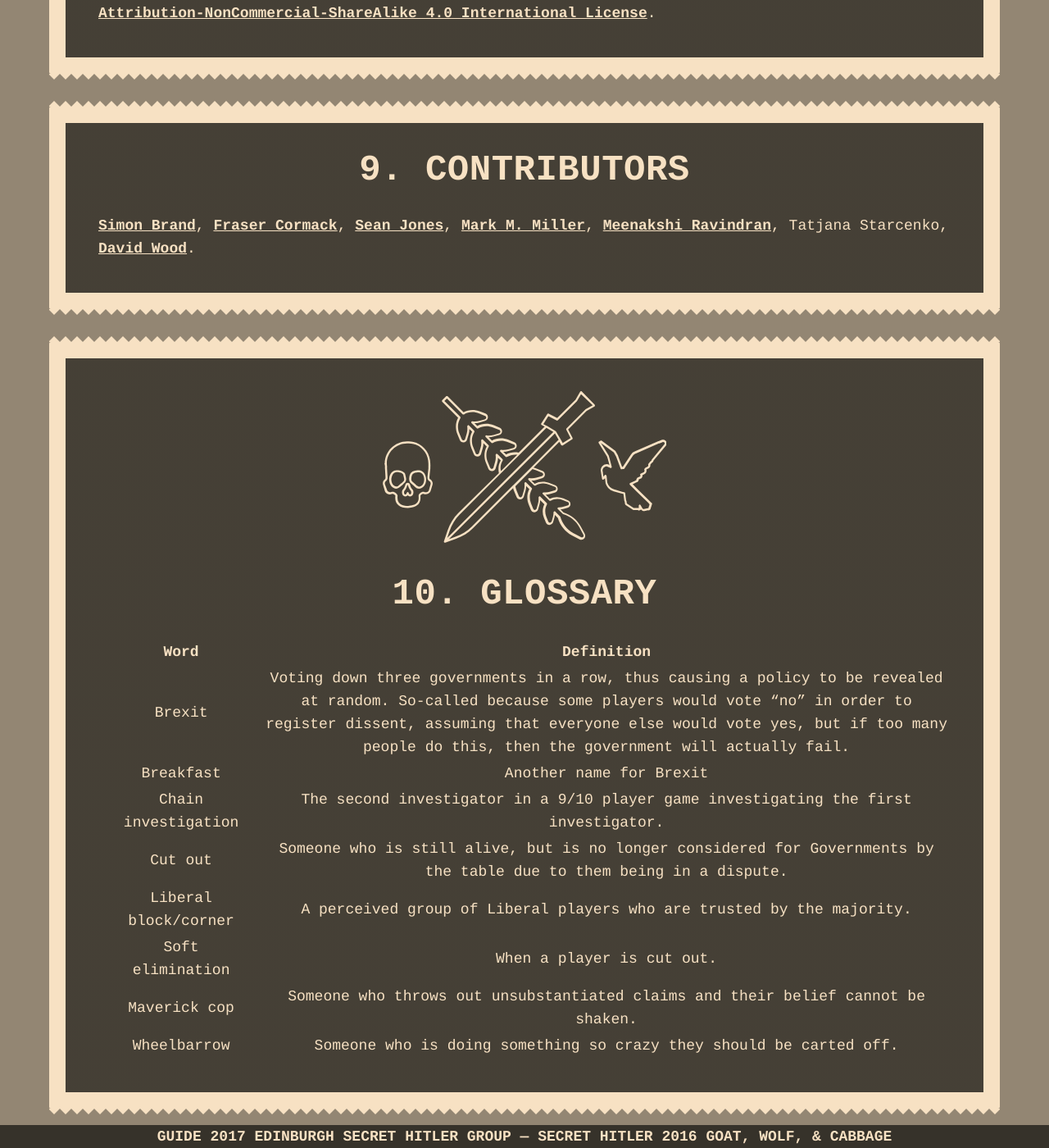
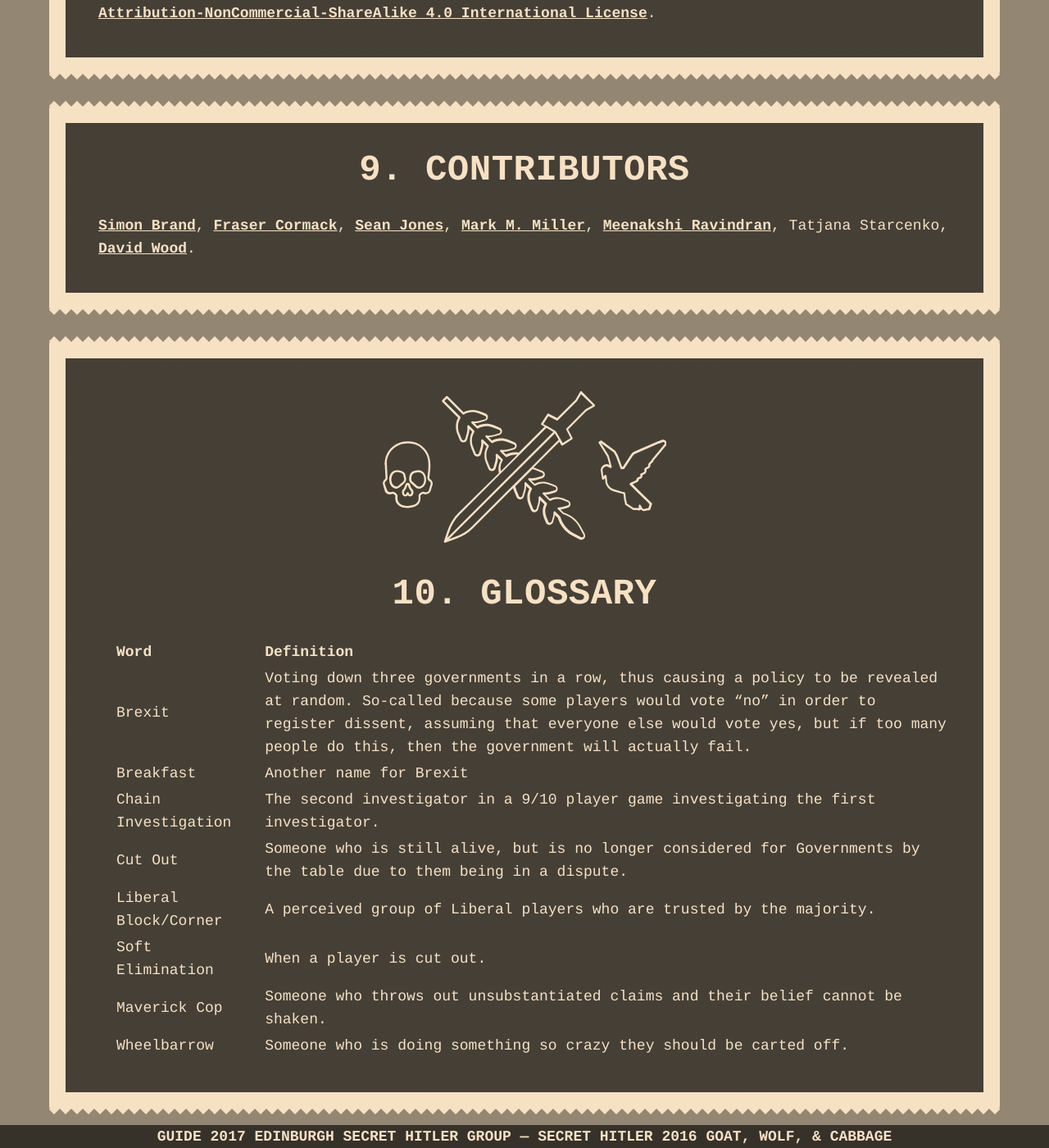
Before and after one commit to TartanLlama/secret-hitler-strategies, a Jekyll site: the page built from index.md, in a window 1280 px wide and 1400 px high, scrolled down 25311 px. Shown: the whole window at 82% size. Built offline with Jekyll 4.4.1, drawn with Linux system fonts in a browser that asks for light colours; nearby versions of some CDN libraries; the repository's description, which GitHub fills in, is left out.

Commit message:
Modified table alignment.

```diff
--- a/assets/css/custom.scss
+++ b/assets/css/custom.scss
@@ -9,3 +9,7 @@
 	display: flex;
 	max-height: 25em;
 }
+
+tr {
+	text-align: left;
+}
```
Also changed, not shown: _chapters/glossary.md (+5 -5 lines).
